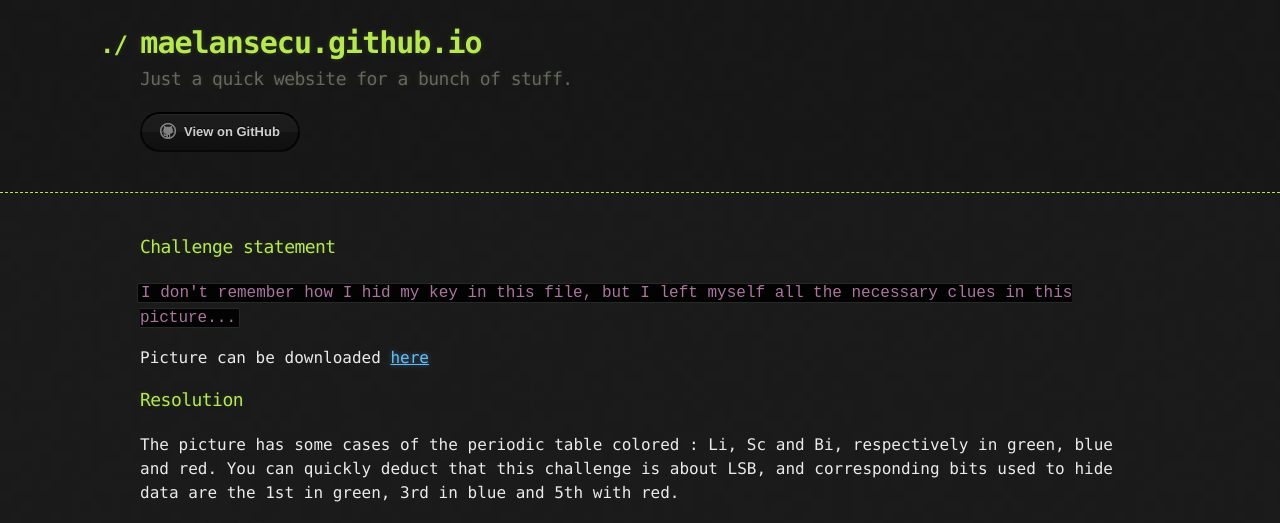
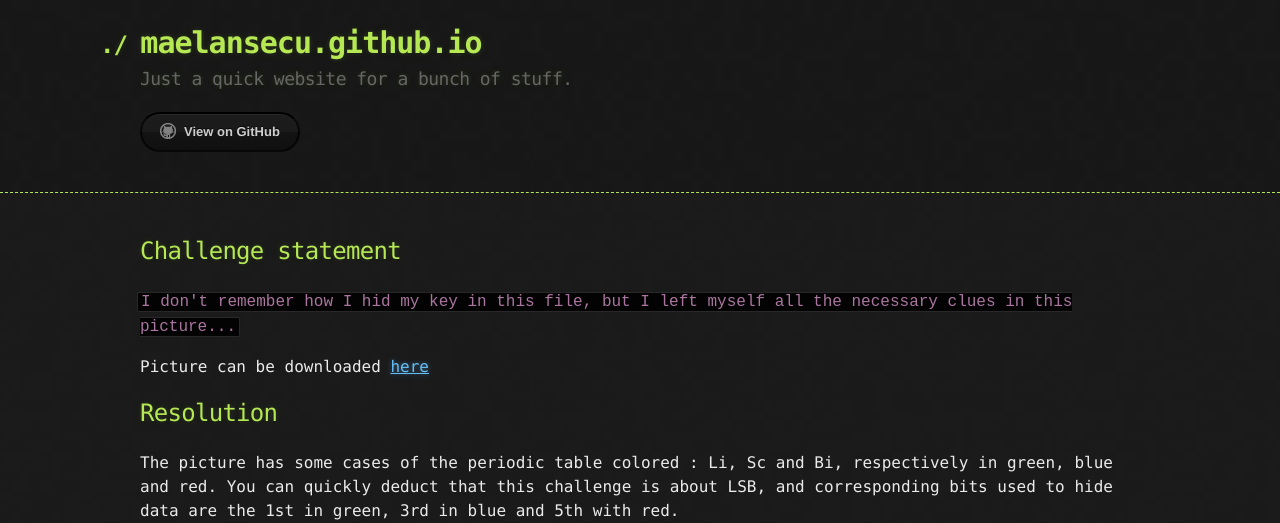
Before and after one commit to maelansecu/maelansecu.github.io, a Jekyll site: the page built from ctf/grehack/periodic_table.md, in a window 1280 px wide. Shown: the top 523 px of the page. Built offline with Jekyll 4.4.1, drawn with Linux system fonts in a browser that asks for light colours; our own code applies the rules of GitHub Pages for plain Markdown files.

````diff
--- a/ctf/grehack/periodic_table.md
+++ b/ctf/grehack/periodic_table.md
@@ -2,13 +2,13 @@
 layout: default
 ---
 
-### Challenge statement
+## Challenge statement
 
 ```I don't remember how I hid my key in this file, but I left myself all the necessary clues in this picture...```
 
 Picture can be downloaded [here](https://cdn.discordapp.com/attachments/1043492406340882472/1043909462097924186/my_periodic_table.png)
 
-### Resolution
+## Resolution
 
 The picture has some cases of the periodic table colored : Li, Sc and Bi, respectively in green, blue and red.
 You can quickly deduct that this challenge is about LSB, and corresponding bits used to hide data are the 1st in green, 3rd in blue and 5th with red.
````
